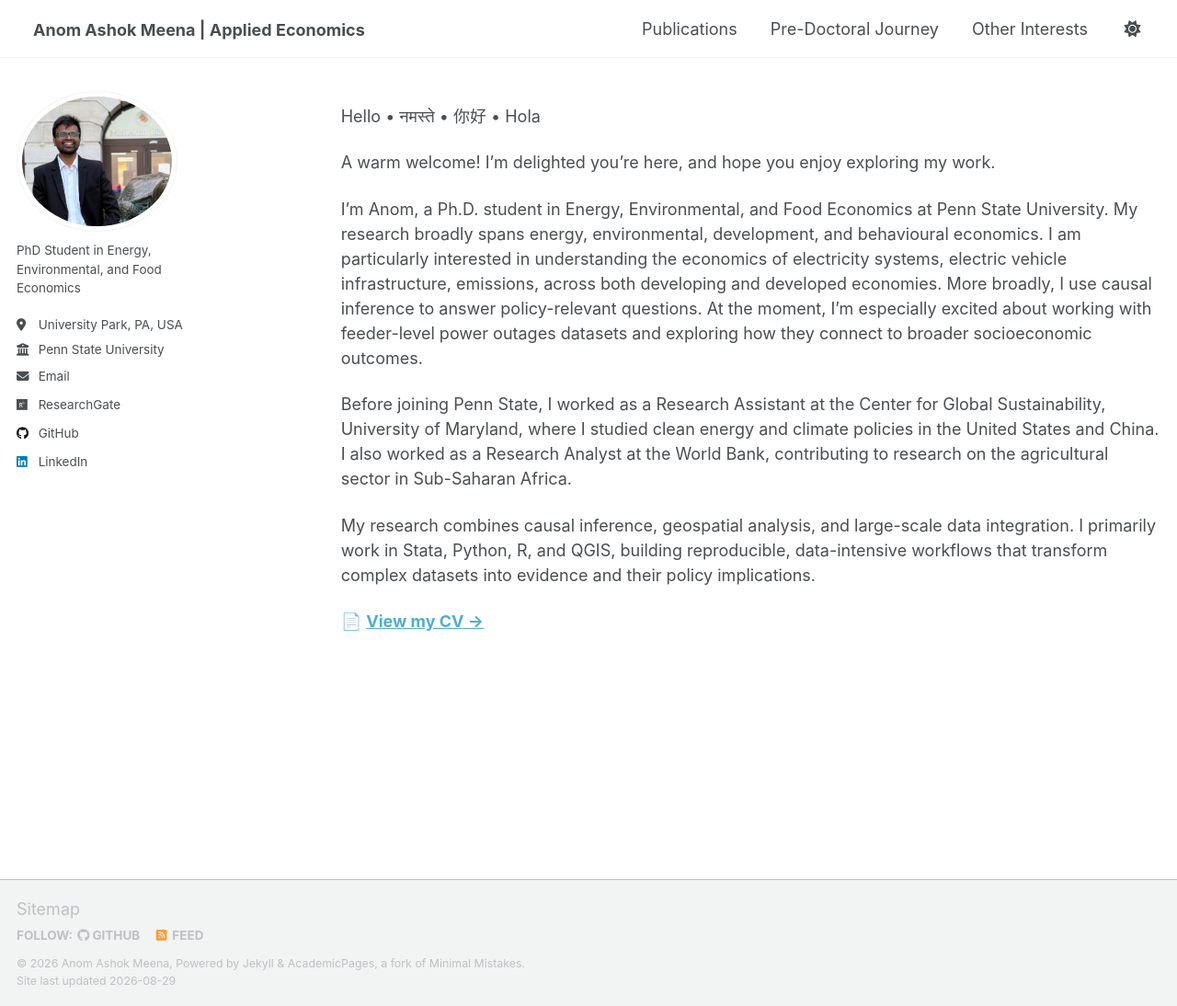
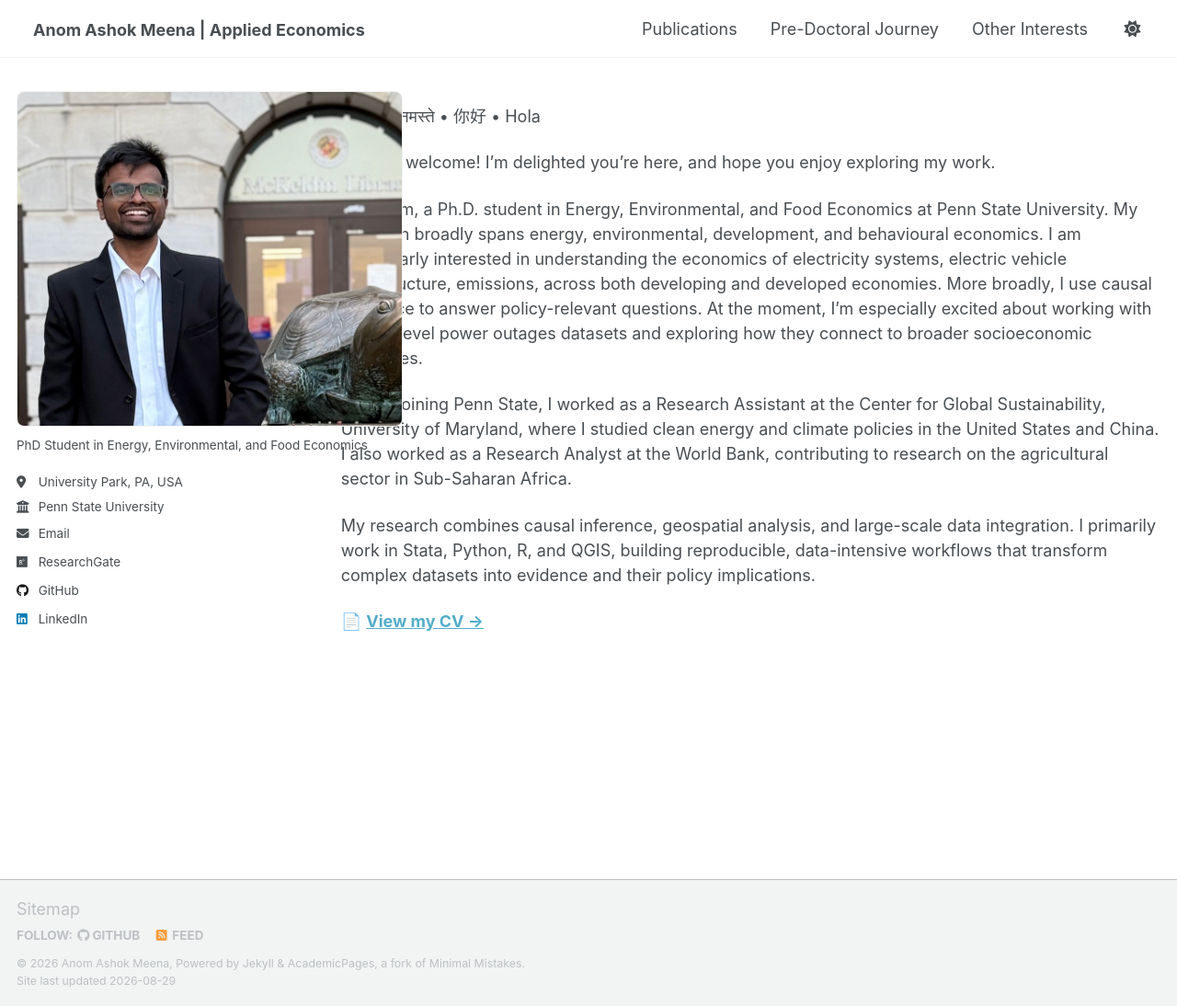
Before and after one commit to anomdule/anomdule.github.io, a Jekyll site: the page built from _pages/about.md, in a window 1280 px wide and 1094 px high. Shown: the whole window at 92% size. Built offline with Jekyll 4.4.1, drawn with Linux system fonts in a browser that asks for light colours; a script that is not in the unit is left out.

Commit message:
Update _sidebar.scss

```diff
--- a/_sass/layout/_sidebar.scss
+++ b/_sass/layout/_sidebar.scss
@@ -25,7 +25,7 @@
   }
 
 @include breakpoint($large) {
-    @include span(2 of 12);
+  @include span(5 of 12);
     opacity: 1;
     -webkit-transition: opacity 0.2s ease-in-out;
             transition: opacity 0.2s ease-in-out;
@@ -36,8 +36,8 @@
   }
 
 @include breakpoint($x-large) {
-    max-width: $sidebar-link-max-width;
-    padding-right: 0;
+  max-width: none;
+  padding-right: 30px;
 }
 
   h2, h3, h4, h5, h6 {
@@ -94,11 +94,13 @@
   }
 
  img {
-    max-width: 175px;
-    border-radius: 50%;
+  width: 100%;
+  max-width: 420px;
+  height: auto;
+  border-radius: 8px;
 
   @include breakpoint($large) {
-      padding: 5px;
+    padding: 0;
     border: 1px solid var(--global-border-color);
   }
 }
```
Lines whose indentation alone changed are shown as unchanged.
